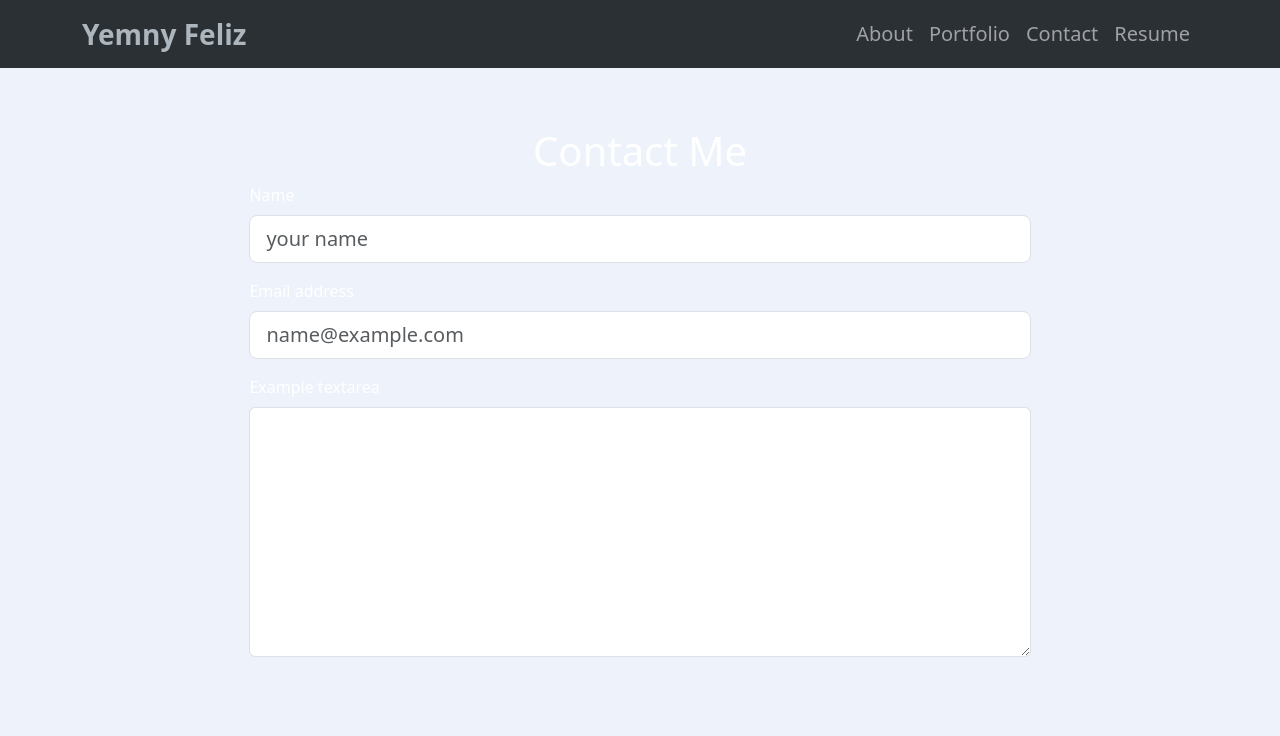
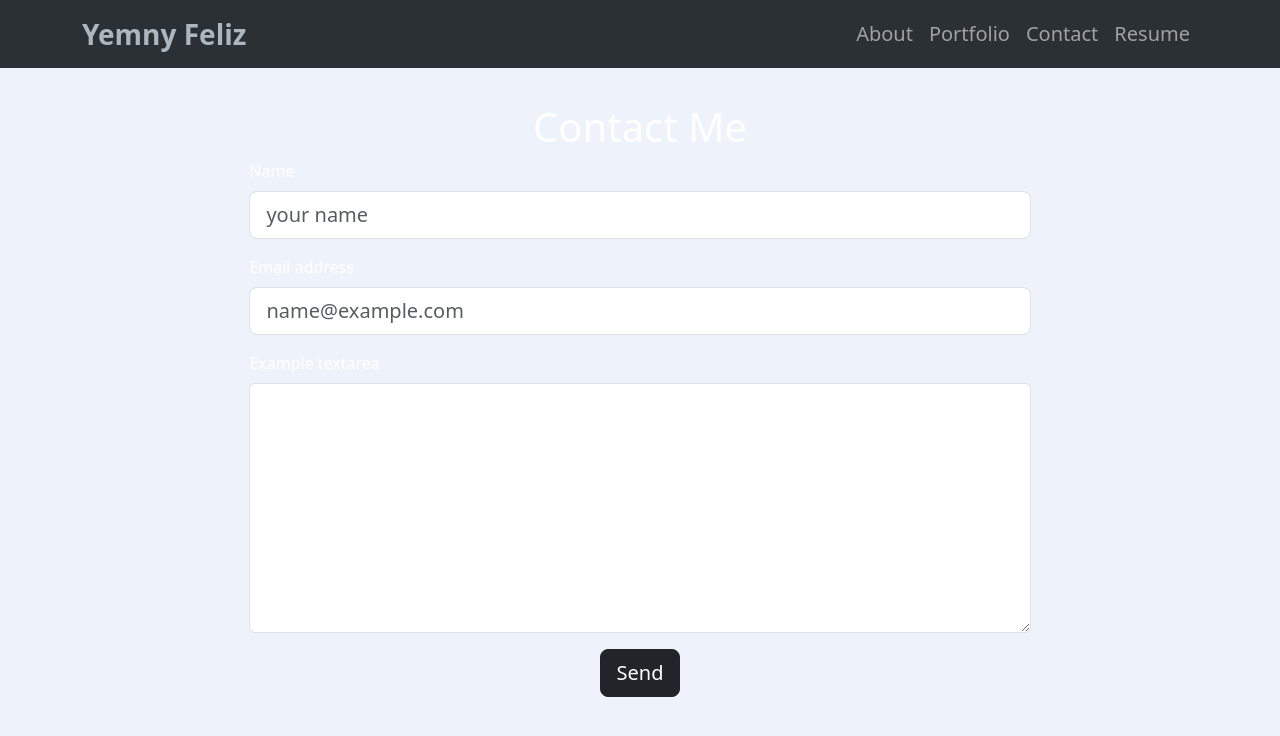
Before and after one commit to YemnyFeliz/Portfolio-React-2, a React (Vite) app: page /contact in a window 1280 px wide. Shown: the top 736 px of the page. Built offline with nearby package versions, Linux system fonts and the light colour scheme.

Commit message:
created validation for contact form, made all fields required

```diff
--- a/package.json
+++ b/package.json
@@ -11,10 +11,12 @@
     "preview": "vite preview"
   },
   "dependencies": {
+    "@emailjs/browser": "^3.11.0",
     "bootstrap": "^5.3.2",
     "react": "^18.2.0",
     "react-bootstrap": "^2.9.1",
     "react-dom": "^18.2.0",
+    "react-hook-form": "^7.48.2",
     "react-router-dom": "^6.20.1"
   },
   "devDependencies": {
--- a/src/pages/Contact.jsx
+++ b/src/pages/Contact.jsx
@@ -1,12 +1,37 @@
-import React from 'react';
+import React, { useState } from 'react';
+//import { useForm } from "react-hook-form";
 import '../styles/Contact.css';
 import Form from 'react-bootstrap/Form';
 import { Container } from 'react-bootstrap';
 import Col from 'react-bootstrap/Col';
 import Row from 'react-bootstrap/Row';
+import Button from 'react-bootstrap/Button';
+import isValidEmail from '../utils/isValid';
+
 
 
 function Contact() {
+
+  const [name, setName] = useState("");
+  const [email, setEmail] = useState("");
+  const [text, setText] = useState("");
+
+
+  const handleSubmit = (e) => {
+    e.preventDefault();
+
+    if (!name || !email || !text) {
+      alert("All fields are required, please provide value");
+      return;
+    }
+
+    if (!isValidEmail(email)) {
+      alert("Please enter a valid email address");
+      return;
+    }
+
+  };
+
   return (
     <div className='contact'>
       <Container>
@@ -14,22 +39,36 @@ return (
 
         <Row className="justify-content-center align-items-center">
           <Col className=''>
-    <Form className='form'>
+            <Form className='form'
+              onSubmit={handleSubmit}
+            >
 
-      <Form.Group className="mb-3"  controlId="exampleForm.ControlInput1">
+              <Form.Group className="mb-3" controlId="exampleForm.ControlInput1">
                 <Form.Label>Name</Form.Label>
-        <Form.Control size="lg" type="text" placeholder="your name" />
+                <Form.Control size="lg" type="text"
+                  value={name} onChange={(e) => setName(e.target.value)}
+                  placeholder="your name" />
               </Form.Group>
 
-      <Form.Group className="mb-3"  controlId="exampleForm.ControlInput1">
+              <Form.Group className="mb-3" controlId="exampleForm.ControlInput1">
                 <Form.Label>Email address</Form.Label>
-        <Form.Control className="" size="lg" type="email" placeholder="name@example.com" />
+                <Form.Control className="" size="lg" type="email"
+                  value={email} onChange={(e) => setEmail(e.target.value)}
+                  placeholder="name@example.com" />
               </Form.Group>
+
 
               <Form.Group className="mb-3" controlId="exampleForm.ControlTextarea1">
                 <Form.Label>Example textarea</Form.Label>
-        <Form.Control className="textarea"as="textarea" rows={3} />
+                <Form.Control className="textarea" as="textarea"
+                  value={text} onChange={(e) => setText(e.target.value)}
+                  rows={3} />
               </Form.Group>
+
+              <Button variant="dark" type="submit"
+                size="lg" className='btn'>
+                Send
+              </Button>
             </Form>
           </Col>
         </Row>
--- a/src/pages/Portfolio.jsx
+++ b/src/pages/Portfolio.jsx
@@ -3,6 +3,7 @@ import Project from '../components/Project';
 import projects from '../utils/projects';
 
 import { Container, Row, Col } from 'react-bootstrap';
+
 
 
 function Porfolio() {
--- a/src/styles/Contact.css
+++ b/src/styles/Contact.css
@@ -23,3 +23,10 @@ h1 {
     margin: auto;
     width: 70%;
 }
+
+.btn {
+    display: flex;
+    justify-content: center;
+    align-items: center;
+    margin: auto;
+}
--- /dev/null
+++ b/src/utils/isValid.js
@@ -0,0 +1,7 @@
+const isValidEmail = (email) => {
+    // Regular expression for email validation
+    const emailRegex = /^(([^<>()\[\]\\.,;:\s@"]+(\.[^<>()\[\]\\.,;:\s@"]+)*)|(".+"))@((\[[0-9]{1,3}\.[0-9]{1,3}\.[0-9]{1,3}\.[0-9]{1,3}\])|(([a-zA-Z\-0-9]+\.)+[a-zA-Z]{2,}))$/;
+    return emailRegex.test(email);
+  };
+
+  export default isValidEmail;
```
Also changed, not shown: 1 other file (tests, documents, lock files or other folders). Lines whose indentation alone changed are shown as unchanged.
